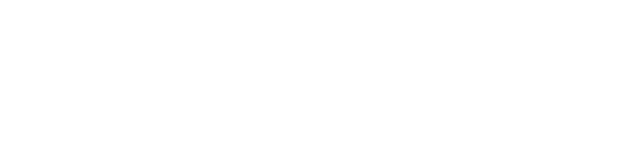
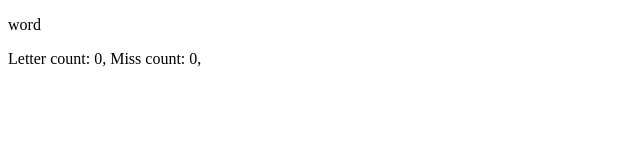
Before and after one commit to haruka919/practice, a plain HTML site: page typinggame/index.html in a window 1280 px wide. Shown: the whole page, without its empty margins (0-640 px from the left). Drawn offline with Linux system fonts and the light colour scheme.

Commit message:
マークアップ

```diff
--- a/typinggame/index.html
+++ b/typinggame/index.html
@@ -7,6 +7,11 @@
   <link rel="stylesheet" href="style.css">
 </head>
 <body>
+  <p id="target">word</p>
+  <p class="info">
+    Letter count: <span id="score">0</span>,
+    Miss count: <span id="miss">0</span>,
+  </p>
   <script src="main.js"></script>
 </body>
 </html>
```
